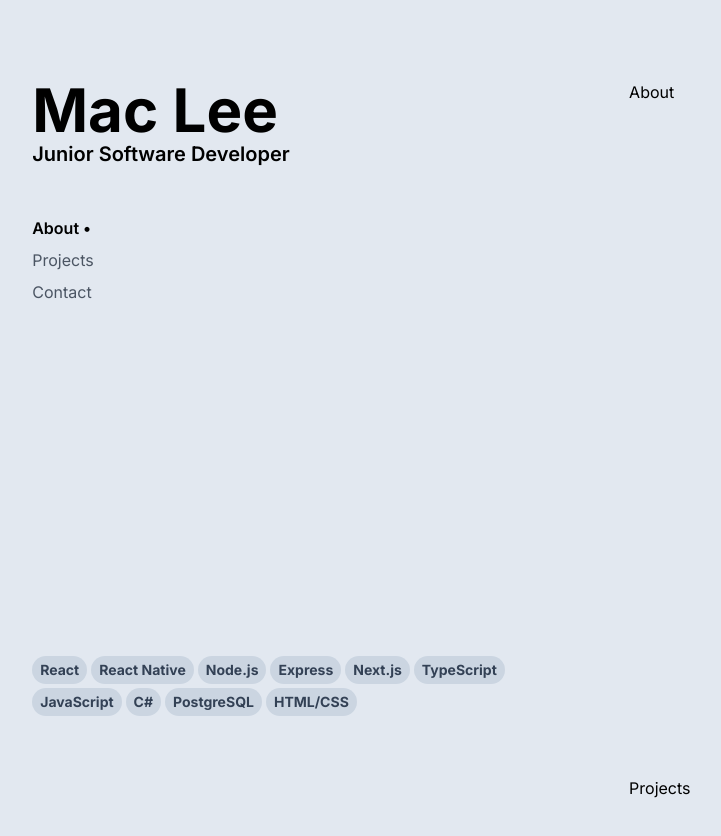
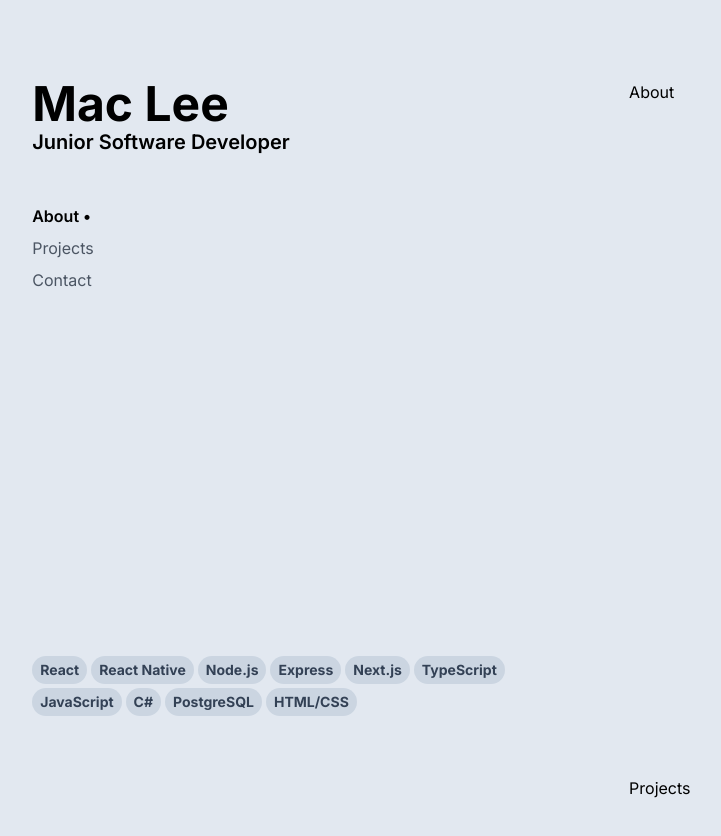
Before and after one commit to macleet/portfolio, a Next.js app: page / in a window 1280 px wide. Shown: the top 836 px of the page, without its empty margins (46-767 px from the left). Built offline with nearby package versions, Linux system fonts and the light colour scheme.

Commit message:
Change size of name

```diff
--- a/src/app/page.tsx
+++ b/src/app/page.tsx
@@ -4,10 +4,10 @@ import SkillsIndex from "@/components/SkillsIndex";
 export default function Page() {
     return (
         <div className="flex flex-col md:flex-row items-center md:justify-evenly md:items-stretch px-0 md:px-2">
-            <header className="md:sticky md:top-0 md:h-screen flex flex-col justify-between gap-6 w-11/12 md:w-5/12 2xl:w-1/3 min-w-min pt-10 md:pt-20 2xl:pt-24">
+            <header className="select-none md:sticky md:top-0 md:h-screen flex flex-col justify-between gap-6 w-11/12 md:w-5/12 2xl:w-1/3 min-w-min pt-10 md:pt-20 2xl:pt-24">
                 <div className="flex flex-col justify-between gap-10">
                     <span className="text-nowrap">
-                        <h1 className="text-4xl md:text-6xl font-bold">Mac Lee</h1>
+                        <h1 className="text-4xl md:text-5xl font-bold">Mac Lee</h1>
                         <h2 className="font-semibold md:text-xl">Junior Software Developer</h2>
                     </span>
                     <NavBar />
```
